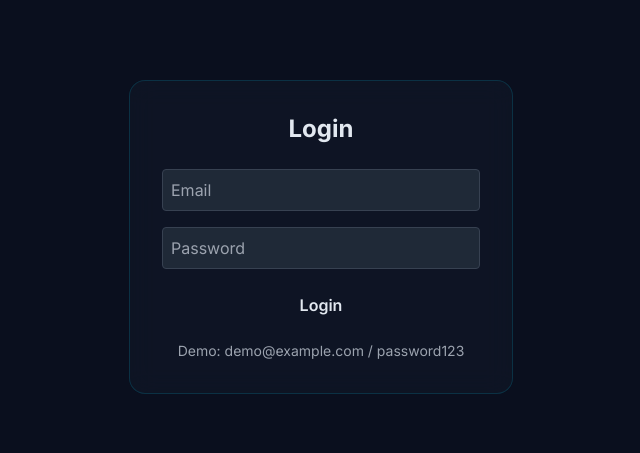
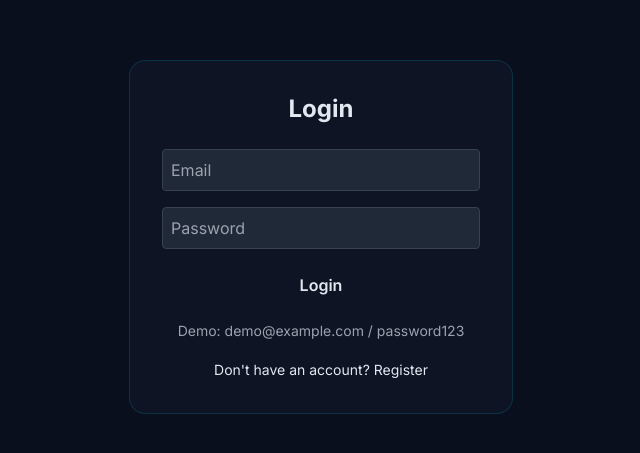
Before and after one commit to yared2124/Crypto-Dashboared, a React (Create React App) app in the folder frontend/: page /login in a window 1280 px wide. Shown: the part 163-616 px from the top of the page, without its empty margins (319-959 px from the left). Built offline with nearby package versions, Linux system fonts and the light colour scheme.

Commit message:
`Added link to register page in login component`

```diff
--- a/frontend/src/components/Login.tsx
+++ b/frontend/src/components/Login.tsx
@@ -1,4 +1,5 @@
 import React, { useState } from "react";
+import { Link } from "react-router-dom";
 import { useAuth } from "../context/AuthContext";
 import toast from "react-hot-toast";
 
@@ -48,6 +49,14 @@ const Login: React.FC = () => {
         <p className="mt-4 text-center text-sm text-gray-400">
           Demo: demo@example.com / password123
         </p>
+        <div className="mt-4 text-center">
+          <Link
+            to="/register"
+            className="text-cyan-400 hover:text-cyan-300 text-sm"
+          >
+            Don't have an account? Register
+          </Link>
+        </div>
       </div>
     </div>
   );
```
